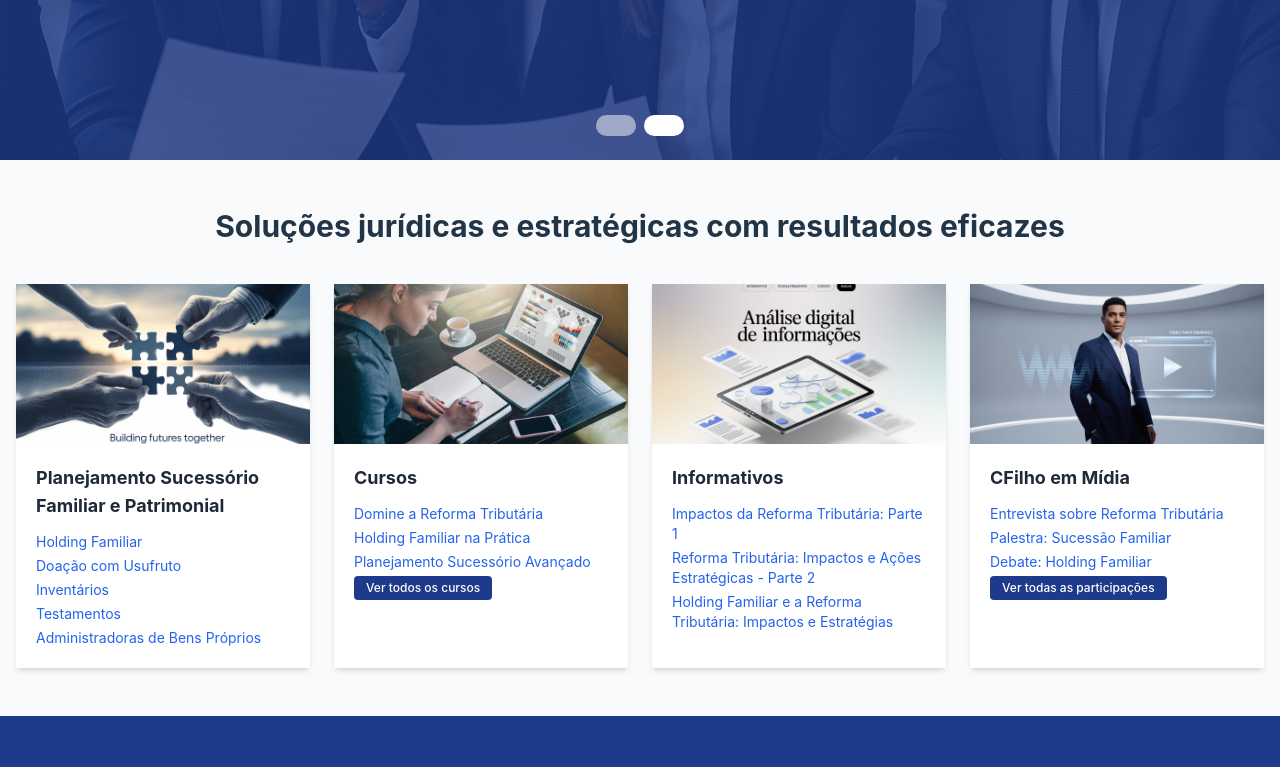
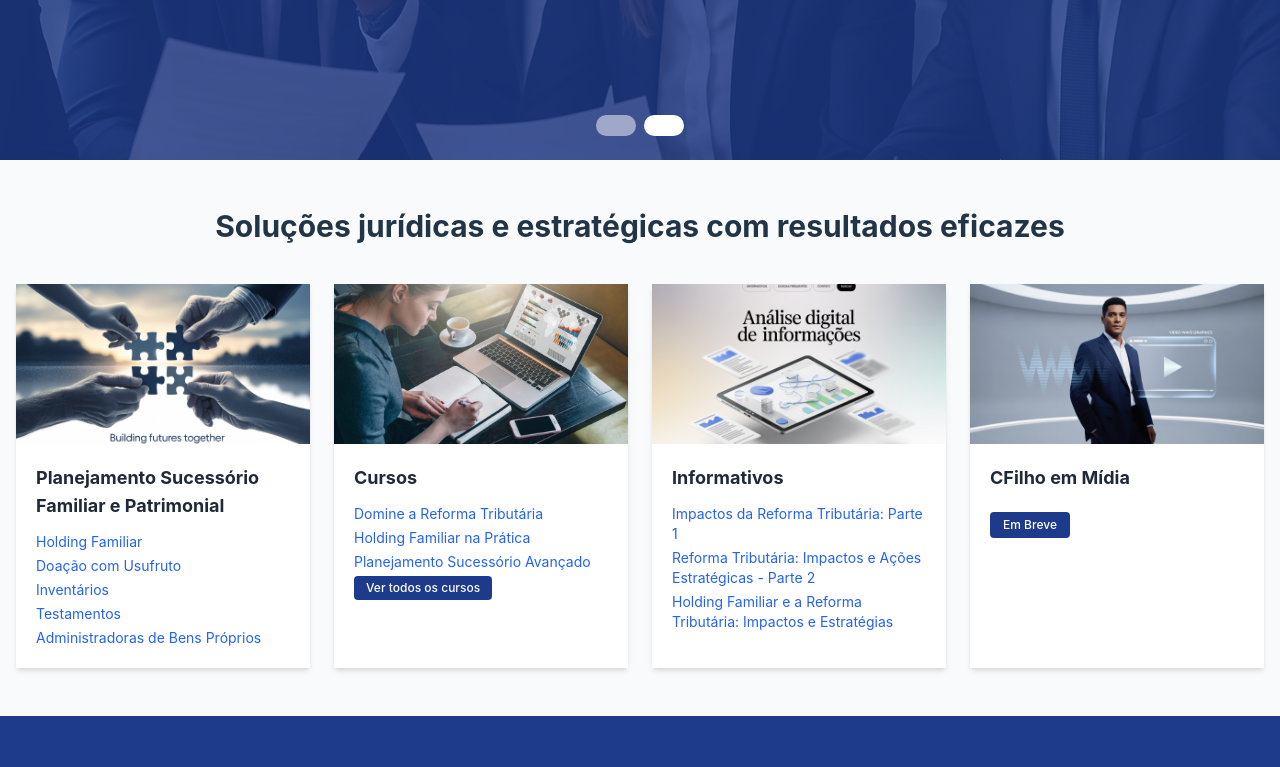
Before and after one commit to CFilhoadv/carneiro-filho-site, a React (Vite) app: page / in a window 1280 px wide. Shown: the part 378-1145 px from the top of the page. Built offline with nearby package versions, Linux system fonts and the light colour scheme.

Commit message:
Ajuste final: Removendo botao 'Em Breve' de Informativos

```diff
--- a/src/pages/HomePage.tsx
+++ b/src/pages/HomePage.tsx
@@ -20,27 +20,25 @@ const HomePage: React.FC = () => {
   const banners = [
     {
       image: banner_advocacia_1,
-      // INVERTIDO: subtitle para h1, title para h2 (conforme ajuste no Banner.tsx)
+      // INVERTIDO: subtitle para h1, title para h2
       subtitle: "LEGADO SEGURO, FUTURO TRANQUILO",
       title: "Planejamento Sucessório Estratégico com Foco em Holding Familiar.",
       description: "",
-      // PROPRIEDADES DE BOTÃO REMOVIDAS, POIS O BANNER NÃO AS USA MAIS
-      // buttonText: "Saiba Mais",
-      // buttonLink: "/planejamento-sucessorio",
-      // secondaryButtonText: "Agendar Consulta",
-      // secondaryButtonLink: "/contato"
+      buttonText: "Saiba Mais",
+      buttonLink: "/planejamento-sucessorio",
+      secondaryButtonText: "Agendar Consulta",
+      secondaryButtonLink: "/contato"
     },
     {
       image: banner_advocacia_2,
-      // INVERTIDO: subtitle para h1, title para h2 (conforme ajuste no Banner.tsx)
+      // INVERTIDO: subtitle para h1, title para h2
       subtitle: "SEU DESAFIO, NOSSA SOLUÇÃO",
       title: "Assessoria Jurídica Abrangente para Pessoas e Empresas.",
       description: "",
-      // PROPRIEDADES DE BOTÃO REMOVIDAS, POIS O BANNER NÃO AS USA MAIS
-      // buttonText: "Nossos Serviços",
-      // buttonLink: "/servicos",
-      // secondaryButtonText: "Agendar Consulta",
-      // secondaryButtonText: "/contato"
+      buttonText: "Nossos Serviços",
+      buttonLink: "/servicos",
+      secondaryButtonText: "Agendar Consulta",
+      secondaryButtonText: "/contato"
     }
   ];
 
@@ -71,11 +69,11 @@ const HomePage: React.FC = () => {
           title={banners[currentSlide].title} // Passa para o H2
           description={banners[currentSlide].description}
           backgroundImage={banners[currentSlide].image}
-          // As propriedades de botão não são mais passadas, pois o Banner.tsx não as utiliza
+          // Botões do banner principal foram removidos no Banner.tsx, então estas props não são mais usadas
           // buttonText={banners[currentSlide].buttonText}
           // buttonLink={banners[currentSlide].buttonLink}
           // secondaryButtonText={banners[currentSlide].secondaryButtonText}
-          // secondaryButtonLink={banners[currentSlide].secondaryButtonLink}
+          // secondaryButtonLink={banners[currentSlide].secondaryButtonText}
           bgColor="bg-blue-900"
           height="h-[450px]" // Reduzindo a altura do banner carrossel para 450px
         />
@@ -211,26 +209,20 @@ const HomePage: React.FC = () => {
                   <Link to="/informativos/holding-familiar-reforma-tributaria" className="block text-blue-600 hover:text-blue-800 text-sm">
                     Holding Familiar e a Reforma Tributária: Impactos e Estratégias
                   </Link>
-                  {/* LINKS REMOVIDOS TEMPORARIAMENTE: Planejamento Patrimonial em 2025 e Vantagens da Holding Familiar */}
-                  {/* <Link to="/informativos" className="block text-blue-600 hover:text-blue-800 text-sm">
-                    Planejamento Patrimonial em 2025
-                  </Link> */}
-                  {/* <Link to="/informativos" className="block text-blue-600 hover:text-blue-800 text-sm">
-                    Vantagens da Holding Familiar
-                  </Link> */}
-                  {/* LINK "Ver todos os informativos" OCULTADO TEMPORARIAMENTE */}
-                  {/* <Link
-                    to="/informativos"
-                    className="inline-block bg-blue-900 text-white px-3 py-1 rounded text-xs font-medium hover:bg-blue-800 transition-colors mt-2"
+                  {/* BOTÃO "Em Breve" PARA INFORMATIVOS REMOVIDO COMPLETAMENTE */}
+                  {/*
+                  <button
+                    disabled
+                    className="inline-block bg-blue-900 text-white px-3 py-1 rounded text-xs font-medium cursor-not-allowed mt-2"
                   >
-                    Ver todos os informativos
-                  </Link>
+                    Em Breve
+                  </button>
                   */}
                 </div>
               </div>
             </div>
 
-            {/* Card 4: CFilho em Mídia */}
+            {/* Card 4: CFilho em Mídia - OCULTANDO LINKS DE MÍDIA */}
             <div className="bg-white rounded-lg shadow-md overflow-hidden">
               <img
                 src={midia}
@@ -242,7 +234,8 @@ const HomePage: React.FC = () => {
                   CFilho em Mídia
                 </h3>
                 <div className="space-y-1">
-                  <Link to="/midia" className="block text-blue-600 hover:text-blue-800 text-sm">
+                  {/* LINKS DE MÍDIA REMOVIDOS TEMPORARIAMENTE: */}
+                  {/* <Link to="/midia" className="block text-blue-600 hover:text-blue-800 text-sm">
                     Entrevista sobre Reforma Tributária
                   </Link>
                   <Link to="/midia" className="block text-blue-600 hover:text-blue-800 text-sm">
@@ -250,13 +243,14 @@ const HomePage: React.FC = () => {
                   </Link>
                   <Link to="/midia" className="block text-blue-600 hover:text-blue-800 text-sm">
                     Debate: Holding Familiar
-                  </Link>
-                  <Link
-                    to="/midia"
-                    className="inline-block bg-blue-900 text-white px-3 py-1 rounded text-xs font-medium hover:bg-blue-800 transition-colors mt-2"
+                  </Link> */}
+                  {/* BOTÃO "EM BREVE" PARA MÍDIA */}
+                  <button
+                    disabled
+                    className="inline-block bg-blue-900 text-white px-3 py-1 rounded text-xs font-medium cursor-not-allowed mt-2"
                   >
-                    Ver todas as participações
-                  </Link>
+                    Em Breve
+                  </button>
                 </div>
               </div>
             </div>
```
